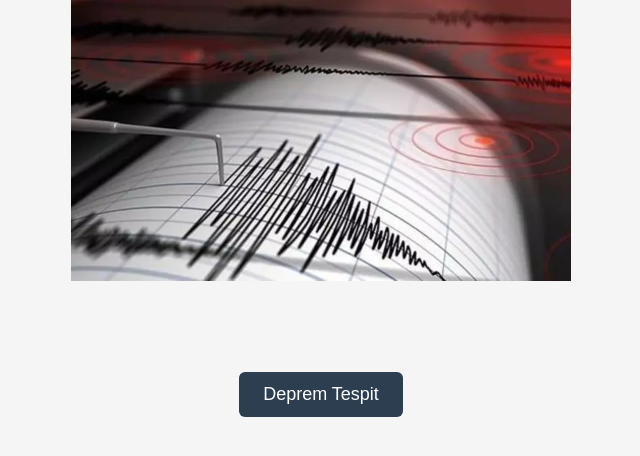
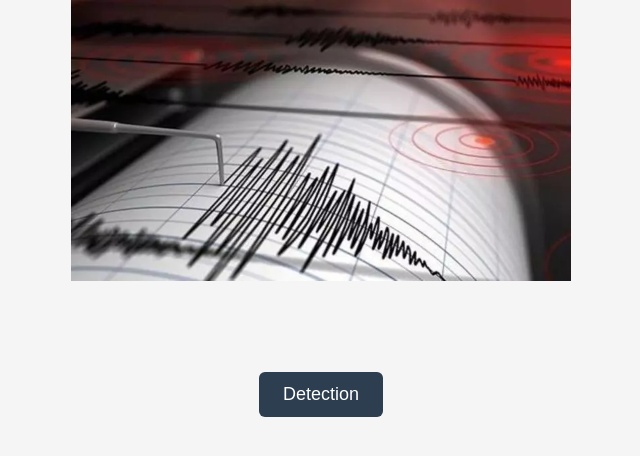
Before and after one commit to ReFo0/earthquake-detection, a plain HTML site: page index.html in a window 1280 px wide. Shown: the whole page, without its empty margins (319-959 px from the left). Drawn offline with Linux system fonts and the light colour scheme.

Commit message:
Update index.html

```diff
--- a/index.html
+++ b/index.html
@@ -1,13 +1,13 @@
 <!DOCTYPE html>
 <html>
 <head>
-    <title>Türkiye Deprem Analiz Botu</title>
+    <title>Country Turkey</title>
     <link rel="stylesheet" href="styles.css">
 </head>
 <body>
     <div class="search-container">
     </div>
-    <button class="deprem-button" onclick="getDeprems()">Deprem Tespit</button>
+    <button class="deprem-button" onclick="getDeprems()">Detection</button>
     </div>
     <ul class="deprem-listesi" id="depremListesi"></ul>
     <script src="script.js"></script>
```
